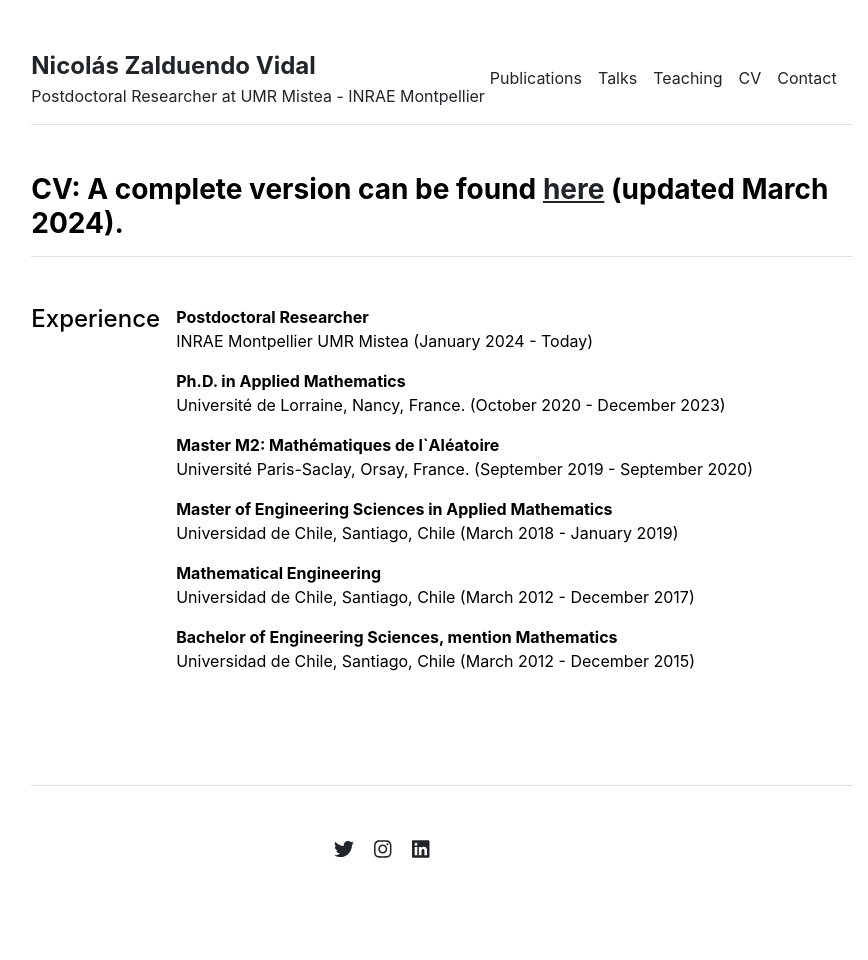
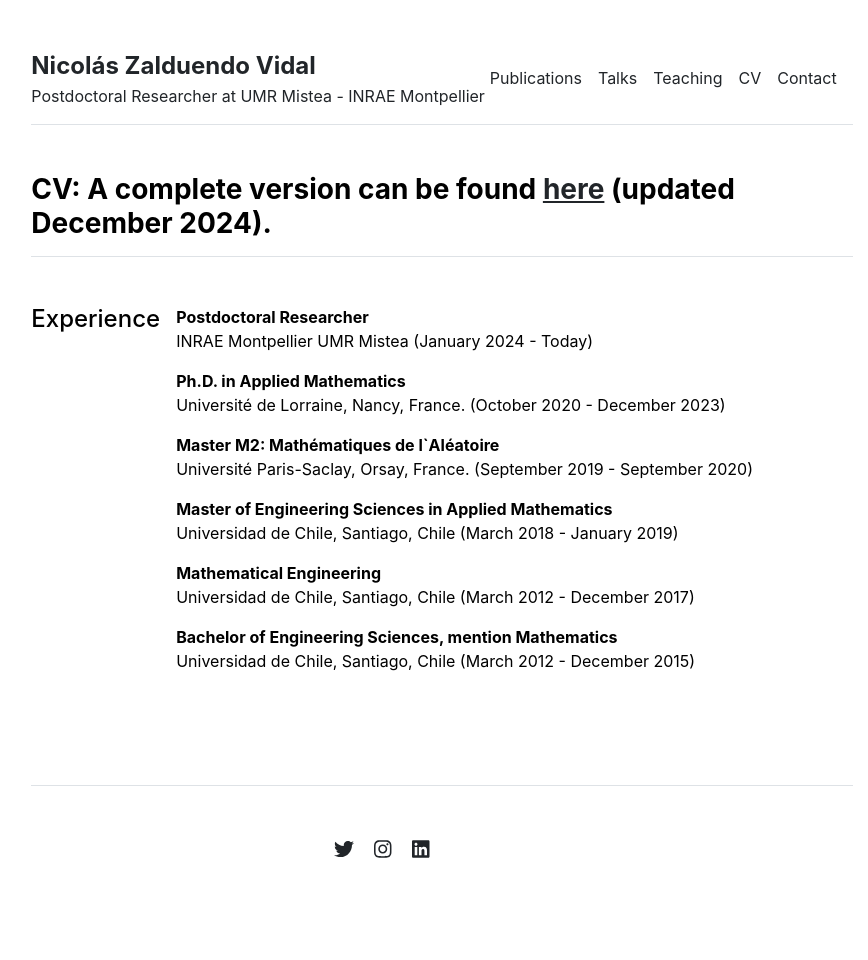
Before and after one commit to nzalduendo/nzalduendo.github.io, a Jekyll site: the page built from cv.md, in a window 1280 px wide. Shown: the whole page, without its empty margins (198-1066 px from the left). Built offline with Jekyll 4.4.1, drawn with Linux system fonts in a browser that asks for light colours.

Commit message:
Update cv.html
update CV

```diff
--- a/_layouts/cv.html
+++ b/_layouts/cv.html
@@ -6,7 +6,7 @@ layout: default
 
 <div class="row g-5 mb-5">
   <div>
-    <h3 class="fw-bold border-bottom pb-3 mb-5">CV: A complete version can be found <a href='/CV__28_03_24.pdf'>here</a> (updated March 2024).</h3>
+    <h3 class="fw-bold border-bottom pb-3 mb-5">CV: A complete version can be found <a href='/CV__06_12_24.pdf'>here</a> (updated December 2024).</h3>
     <div class="row g-5 mb-5">
       <div class="col-md-2">
         <h4>Experience</h4>
```
